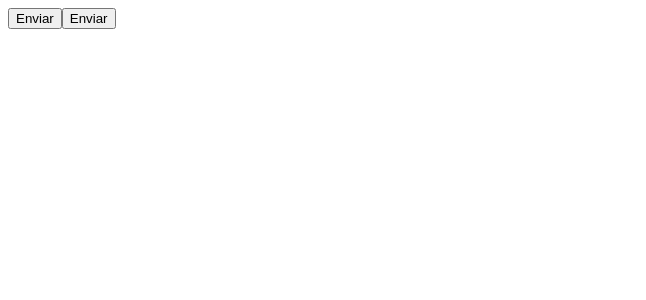
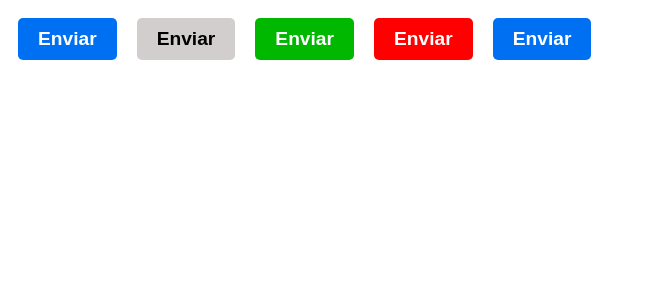
Before and after one commit to ponqueli/ignite-timer, a React (Vite) app: page / in a window 1280 px wide. Shown: the top 300 px of the page, without its empty margins (0-646 px from the left). Built offline with nearby package versions, Linux system fonts and the light colour scheme.

Commit message:
study why to use styled component

```diff
--- a/src/App.tsx
+++ b/src/App.tsx
@@ -3,7 +3,11 @@ import { Button } from "./components/Button";
 export function App() {
   return (
     <>
-      <Button />
+      <Button color="primary" />
+      <Button color="secondary" />
+      <Button color="success" />
+      <Button color="danger" />
+
       <Button />
     </>
   );
--- /dev/null
+++ b/src/components/Button.module.css
@@ -0,0 +1,25 @@
+.primary{
+  background-color: #0070f3;
+  color: #fff;
+}
+.secondary{
+  background-color: #d3cece;
+  color: #000;
+}
+.success{
+  background-color: #00b800;
+  color: #fff;
+}
+.danger{
+  background-color: #ff0000;
+  color: #fff;
+}
+.button{
+  padding: 10px 20px;
+  border-radius: 5px;
+  border: none;
+  cursor: pointer;
+  font-size: 1.2rem;
+  font-weight: 600;
+  margin: 10px;
+}
--- a/src/components/Button.tsx
+++ b/src/components/Button.tsx
@@ -1,3 +1,13 @@
-export function Button() {
-  return <button type="button">Enviar</button>;
+import styles from "./Button.module.css";
+
+interface IButtonProps {
+  color?: "primary" | "secondary" | "danger" | "success";
 }
+
+export function Button({ color = "primary" }: IButtonProps) {
+  return (
+    <button type="button" className={`${styles.button} ${styles[color]}`}>
+      Enviar
+    </button>
+  );
+}
```
